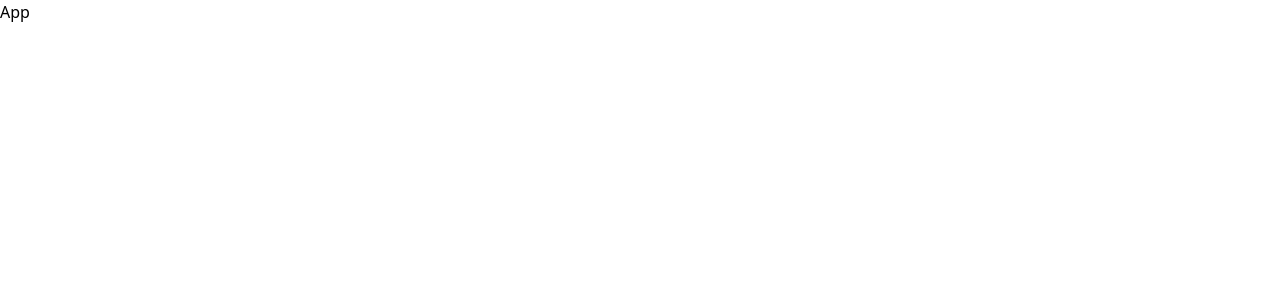
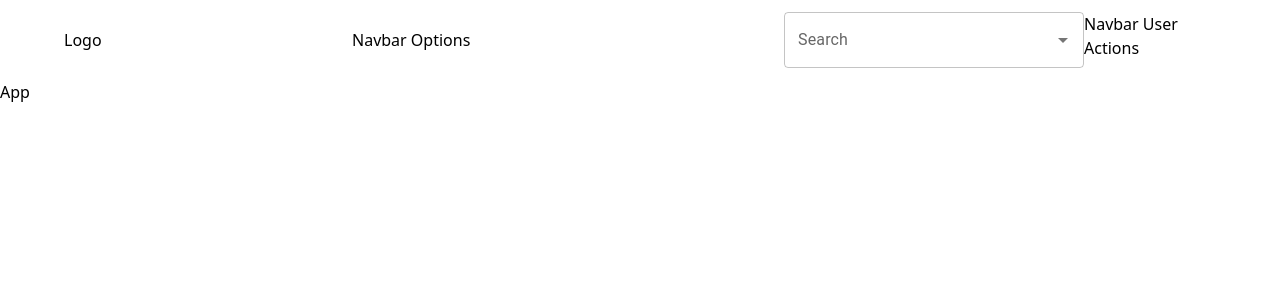
Before and after one commit to k99sharma/luna-mart-ui, a React (Vite) app: page / in a window 1280 px wide. Shown: the top 300 px of the page. Built offline with nearby package versions, Linux system fonts and the light colour scheme.

Commit message:
add: Navbar skeleton and Searchbar
 - added Navbar skeleton
 - added Searchbar component using Autocomplete

```diff
--- a/package.json
+++ b/package.json
@@ -21,6 +21,7 @@
   "dependencies": {
     "@emotion/react": "^11.13.3",
     "@emotion/styled": "^11.13.0",
+    "@mui/icons-material": "^5.16.7",
     "@mui/material": "^5.16.7",
     "axios": "^1.7.4",
     "react": "^18.3.1",
--- /dev/null
+++ b/src/components/Navbar/Navbar.jsx
@@ -0,0 +1,68 @@
+// importing components
+import { Button, Container, SwipeableDrawer } from '@mui/material';
+import { useState } from 'react';
+import { MenuOutlined } from '@mui/icons-material';
+
+// importing custom components
+import Searchbar from '../Searchbar/Searchbar';
+
+// navbar
+const Navbar = () => {
+  // states
+  const [open, setOpen] = useState(false);
+
+  const options = [
+    {
+      id: 1,
+      label: 'Label 1',
+    },
+  ];
+
+  // event: toggle navbar on click
+  const toggleNavbar = (value) => {
+    setOpen(value);
+  };
+
+  return (
+    <Container>
+      <div className="navbar flex justify-between items-center py-3">
+        <div className="navbar__logo md:w-1/4">Logo</div>
+
+        <div className="navbar__landscape md:w-3/4 hidden md:flex md:items-center md:justify-between">
+          <div className="navbar__landscape__options w-full">
+            Navbar Options
+          </div>
+
+          <div className="navbar__landscape__userActions w-full flex justify-between">
+            <div className="navbar__landscape__userActions__search">
+              <Searchbar options={options} />
+            </div>
+
+            <div className="navbar__landscape__userActions__actions">
+              Navbar User Actions
+            </div>
+          </div>
+        </div>
+
+        <div className="navbar__mobile md:hidden">
+          <Button onClick={() => toggleNavbar(true)}>
+            <MenuOutlined />
+          </Button>
+        </div>
+      </div>
+
+      <SwipeableDrawer
+        anchor="top"
+        open={open}
+        onOpen={() => toggleNavbar(true)}
+        onClose={() => toggleNavbar(false)}
+      >
+        <div className="navbar__mobile__logo">Logo</div>
+        <div className="navbar__mobile__option">Navbar Option</div>
+        <div className="navbar__mobile__userActions">Navbar User Actions</div>
+      </SwipeableDrawer>
+    </Container>
+  );
+};
+
+export default Navbar;
--- /dev/null
+++ b/src/components/Searchbar/Searchbar.jsx
@@ -0,0 +1,20 @@
+// importing components
+import { Autocomplete, TextField } from '@mui/material';
+
+// searchbar
+const Searchbar = ({ options }) => {
+  return (
+    <div className="searchbar">
+      {options && options.length > 0 && (
+        <Autocomplete
+          id="searchbar"
+          options={options}
+          sx={{ width: 300 }}
+          renderInput={(params) => <TextField {...params} label="Search" />}
+        />
+      )}
+    </div>
+  );
+};
+
+export default Searchbar;
--- a/src/layout/Layout.jsx
+++ b/src/layout/Layout.jsx
@@ -1,8 +1,13 @@
+// importing custom components
+import Navbar from '../components/Navbar/Navbar';
+
 // Layout
 function Layout({ children }) {
   return (
     <div className="layout">
-      <div className="layout__navbar"></div>
+      <div className="layout__navbar">
+        <Navbar />
+      </div>
       <div className="layout__app">{children}</div>
       <div className="layout__footer"></div>
     </div>
```
Also changed, not shown: 2 other files (tests, documents, lock files or other folders).
